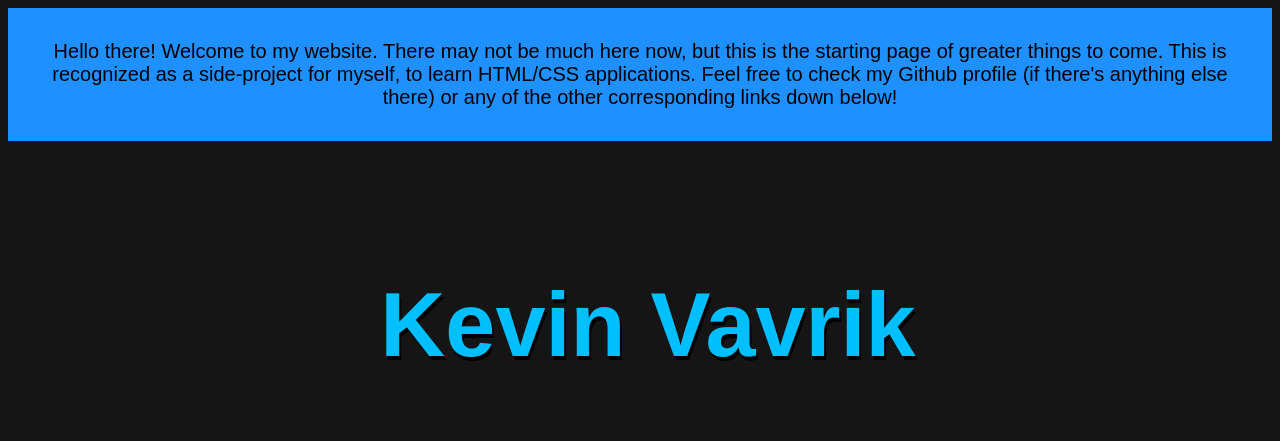
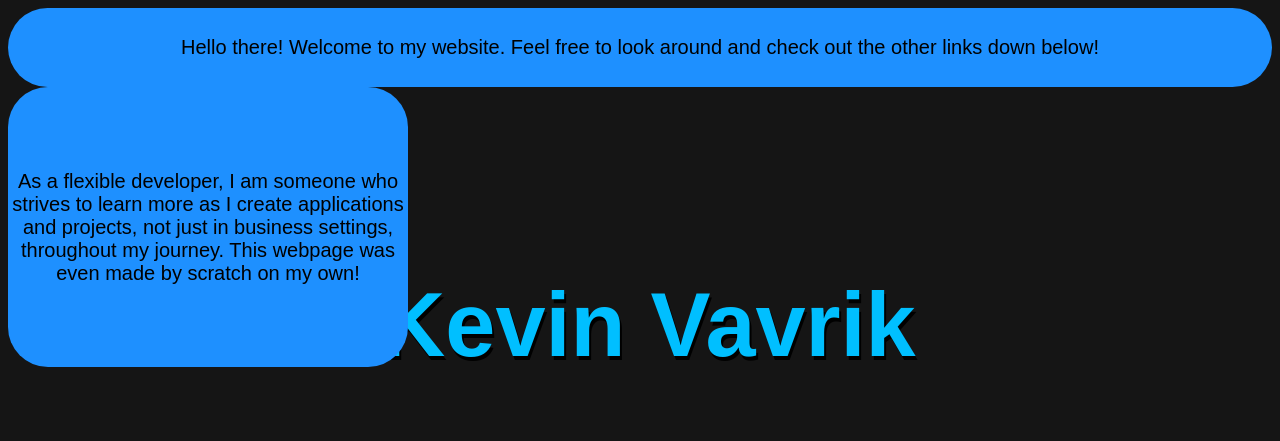
Before and after one commit to Kvav029/Kvav029.github.io, a plain HTML site: page index.html in a window 1280 px wide. Shown: the top 441 px of the page. Drawn offline with Linux system fonts and the light colour scheme.

Commit message:
Refractored and added certain div elements, including an about-me tab.

```diff
--- a/index.html
+++ b/index.html
@@ -23,11 +23,13 @@
         </div>
     </div>
     <div class="greeting-textbox">
-        Hello there! Welcome to my website. There may not be much here now,
-        but this is the starting page of greater things to come. This is recognized
-        as a side-project for myself, to learn HTML/CSS applications. Feel
-        free to check my Github profile (if there's anything else there) or
-        any of the other corresponding links down below!
+        <p>Hello there! Welcome to my website. Feel free to look around and
+        check out the other links down below!</p>
+    </div>
+    <div class="about-me">
+        <p class="centered-text">As a flexible developer, I am someone who strives to learn more as I create
+            applications and projects, not just in business settings, throughout my
+            journey. This webpage was even made by scratch on my own!</p>
     </div>
     <div class="link-box">
         <div>
--- a/styles.css
+++ b/styles.css
@@ -5,6 +5,8 @@ html {
     background-repeat: no-repeat;
     background-color: #151515;
     height: 100%;
+    user-select: none;
+    overflow: visible;
 }
 
 h1 {
@@ -24,16 +26,16 @@ h2 {
 }
 
 p {
-    color: white;
-    font-size: 14px;
+    font-size: 20px;
 }
 
 /* Title text shadow on page load screen. */
+
 .title-shadow {
     text-shadow: 2px 4px 0 #000;
 }
 
-/* Vertical alignment for heading elements */
+/* Vertical alignment for heading elements. */
 
 .vertical-center {
     height: 100vh;
@@ -49,19 +51,37 @@ p {
 
 .greeting-textbox {
     display: flex;
+    justify-content: center;
+    text-align: center;
+    position: relative;
+    padding: 1vh;
+    background-color: dodgerblue;
+    border-radius: 5vh;
+}
+
+.centered-text {
+    margin: 0;
+    position: absolute;
+    top: 50%;
+    transform: translateY(-50%);
+}
+
+.about-me {
+    display: flex;
     justify-content: space-around;
     text-align: center;
     position: relative;
-    padding: 4vh;
+    width: 25vw;
+    height: 25vh;
+    padding: 5vh;
+    border-radius: 5vh;
     background-color: dodgerblue;
-    font-size: 20px;
 }
 
 .link-box {
     display: flex;
     justify-content: space-around;
     position: relative;
-    margin-top: 5em;
     bottom: -50vh;
     padding: 5vh;
     border-radius: 5vh;
```
